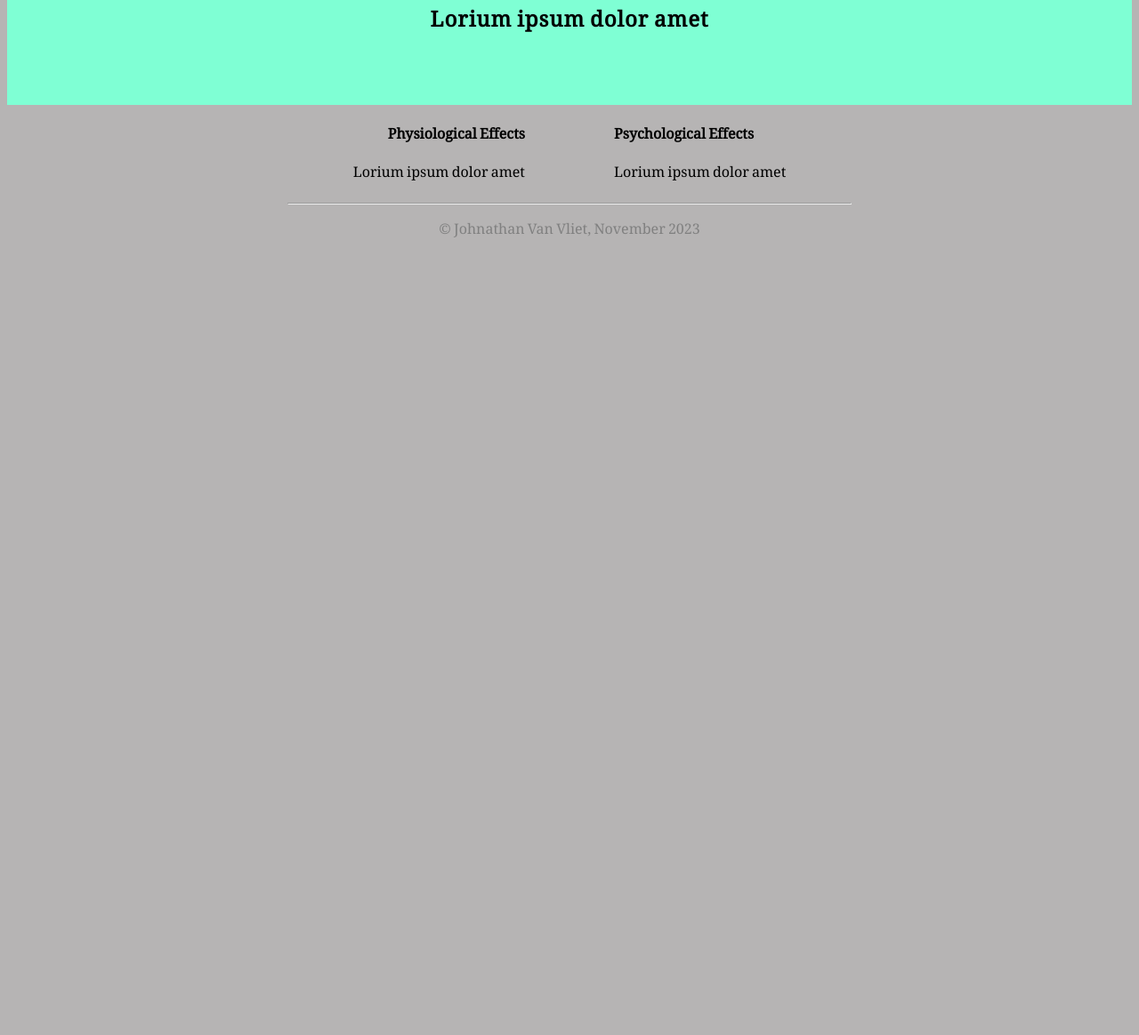
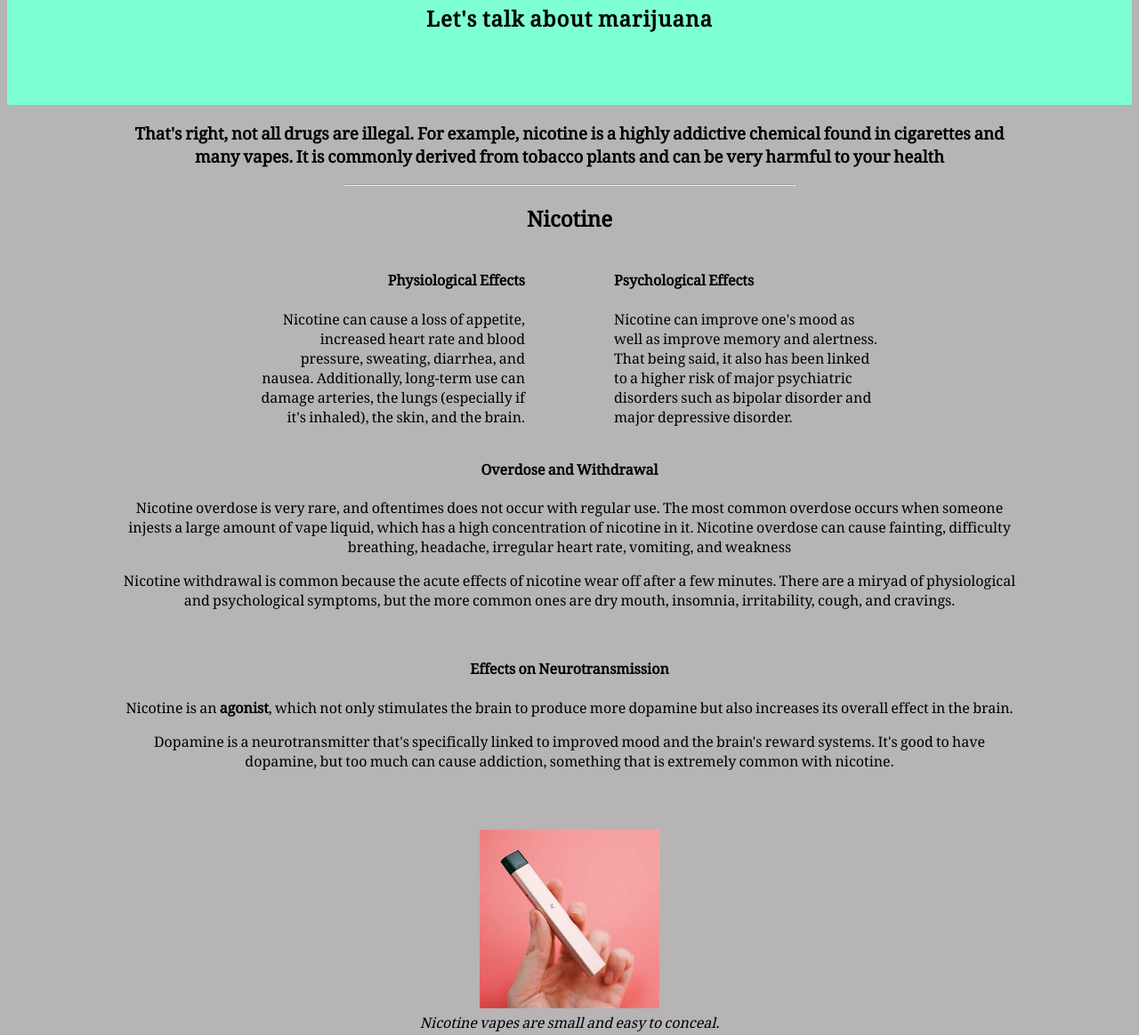
Before and after one commit to WhatALegend27/What-A-Website, a plain HTML site: page psychoactive-drugs-assignment/hallucinogens.html in a window 1280 px wide. Shown: the part 200-1364 px from the top of the page at 89% size. Before the commit the page ends 800 px from the top, so only its background shows below. Drawn offline with Linux system fonts and the light colour scheme.

```diff
--- a/psychoactive-drugs-assignment/hallucinogens.html
+++ b/psychoactive-drugs-assignment/hallucinogens.html
@@ -16,20 +16,36 @@
 
         <header>
             <h1>Hallucinogens</h1>
-            <h2>Lorium ipsum dolor amet</h2>
+            <h2>Let's talk about marijuana</h2>
         </header>
 
         <main>
+            <h3 style="text-align: center;">That's right, not all drugs are illegal. For example, nicotine is a highly addictive chemical found in cigarettes and many vapes. It is commonly derived from tobacco plants and can be very harmful to your health</h3>
+
+            <hr>
+
+            <h2 style="text-align: center;">Nicotine</h2>
             <div class="physiological-psychological-effects">
                 <div class="physiological">
                     <h4>Physiological Effects</h4>
-                    <p>Lorium ipsum dolor amet</p>
+                    <p>Nicotine can cause a loss of appetite, increased heart rate and blood pressure, sweating, diarrhea, and nausea. Additionally, long-term use can damage arteries, the lungs (especially if it's inhaled), the skin, and the brain.</p>
                 </div>
                 <div class="psychological">
                     <h4>Psychological Effects</h4>
-                    <p>Lorium ipsum dolor amet</p>
+                    <p>Nicotine can improve one's mood as well as improve memory and alertness. That being said, it also has been linked to a higher risk of major psychiatric disorders such as bipolar disorder and major depressive disorder.</p>
                 </div>
             </div>
+            <div class="other-info">
+                <h4>Overdose and Withdrawal</h4>
+                <p>Nicotine overdose is very rare, and oftentimes does not occur with regular use. The most common overdose occurs when someone injests a large amount of vape liquid, which has a high concentration of nicotine in it. Nicotine overdose can cause fainting, difficulty breathing, headache, irregular heart rate, vomiting, and weakness</p>
+                <p>Nicotine withdrawal is common because the acute effects of nicotine wear off after a few minutes. There are a miryad of physiological and psychological symptoms, but the more common ones are dry mouth, insomnia, irritability, cough, and cravings.</p>
+                <br>
+                <h4>Effects on Neurotransmission</h4>
+                <p>Nicotine is an <b>agonist</b>, which not only stimulates the brain to produce more dopamine but also increases its overall effect in the brain.</p>
+                <p>Dopamine is a neurotransmitter that's specifically linked to improved mood and the brain's reward systems. It's good to have dopamine, but too much can cause addiction, something that is extremely common with nicotine.</p>
+            </div>
+            <img src="assets/vape.jpg" alt="Vape" class="centered-image" style="width:20%;height:20%;padding: 50px 0px 5px 0px">
+            <p style="font-family:'OldUyghur';text-align:center;padding-top: 0px; margin-top:0px;"><em>Nicotine vapes are small and easy to conceal.</em></p>
         </main>
     </body>
     <footer>
```
Also changed, not shown: psychoactive-drugs-assignment/depressants.html (+1 -1 lines), psychoactive-drugs-assignment/narcotics.html (+11 -1 lines), psychoactive-drugs-assignment/stimulants.html (+11 -13 lines), psychoactive-drugs-assignment/works-cited.html (+2 -4 lines), psychoactive-drugs-assignment/assets/vape.jpg (added).
